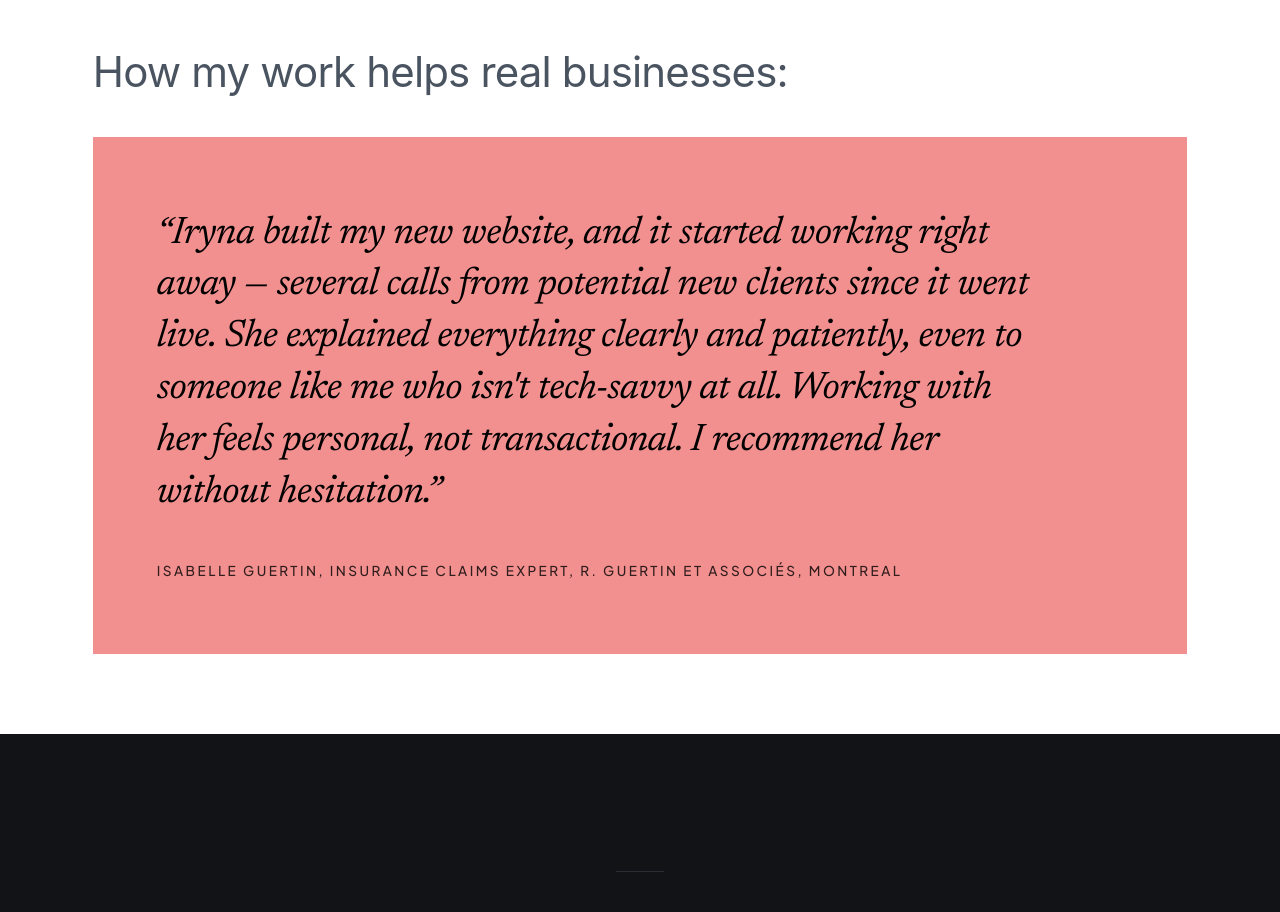
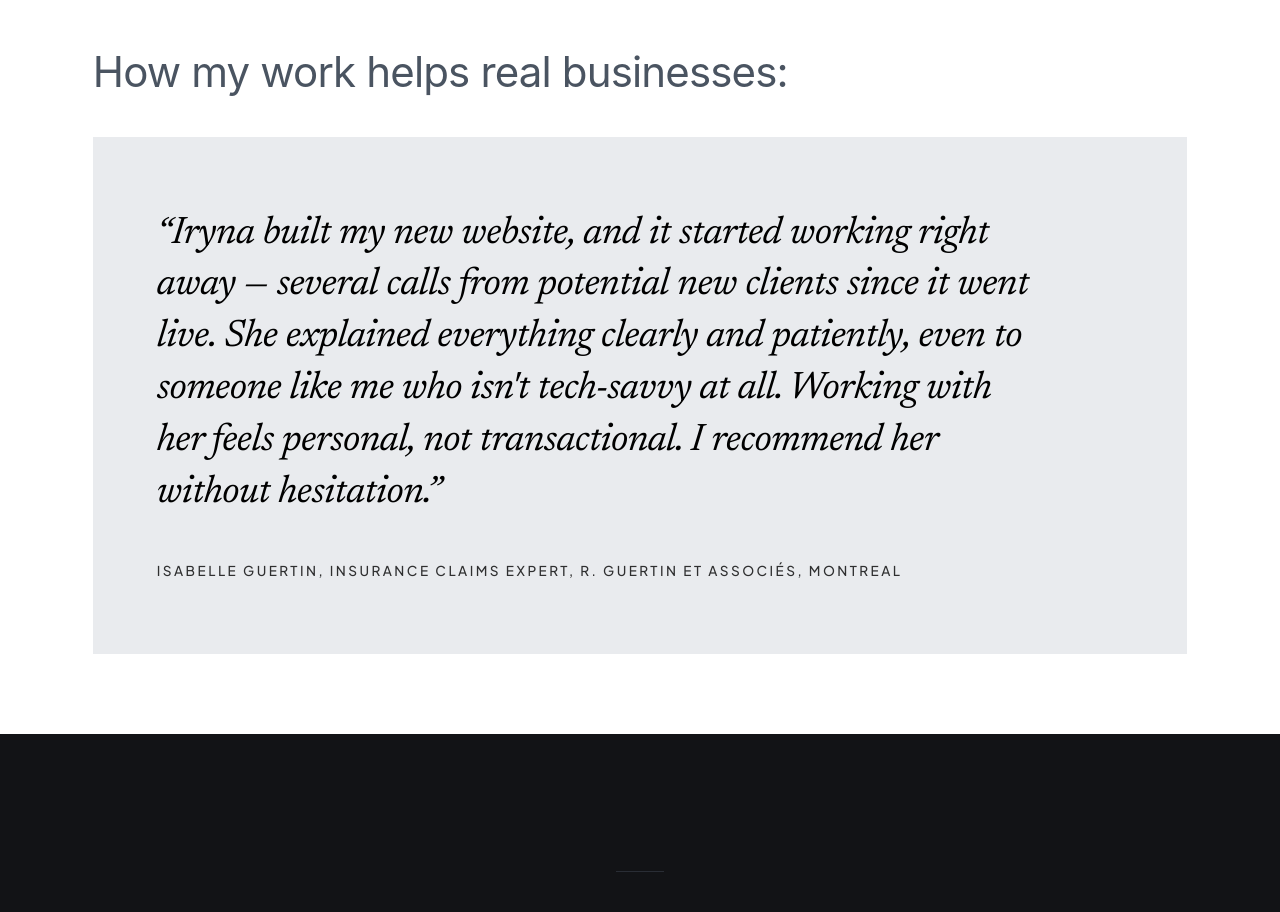
Before and after one commit to Irene2828/porfoliojuly, a Next.js app: page / in a window 1280 px wide. Shown: the part 3180-4092 px from the top of the page. Built offline with nearby package versions, Linux system fonts and the light colour scheme; no server answers; the database is empty.

Commit message:
Testimonial card light silver-grey

```diff
--- a/src/app/v2/components/ProcessSection.tsx
+++ b/src/app/v2/components/ProcessSection.tsx
@@ -10,7 +10,7 @@ export default function ProcessSection() {
     >
       <style>{`
         .testimonial-single {
-          background-color: #f2908f !important;
+        background-color: #e9ebee !important;
           color: #000000 !important;
           border: none !important;
           border-radius: 0 !important;
@@ -101,7 +101,7 @@ export default function ProcessSection() {
             transition={{ duration: 0.7, delay: 0.1, ease: 'easeOut' }}
             style={{
               width: '100%',
-              backgroundColor: '#f2908f',
+              backgroundColor: '#e9ebee',
               border: 'none',
               borderRadius: 0,
               boxShadow: 'none',
```
